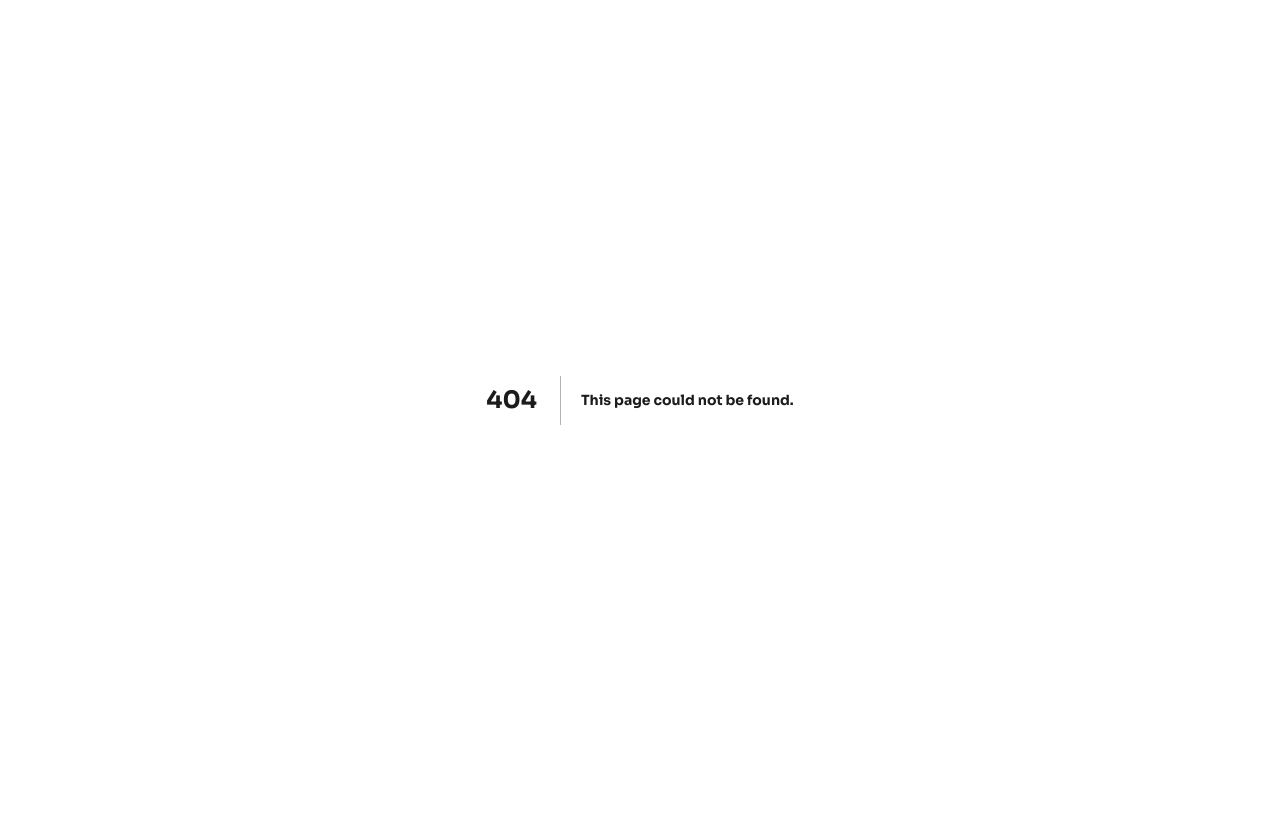
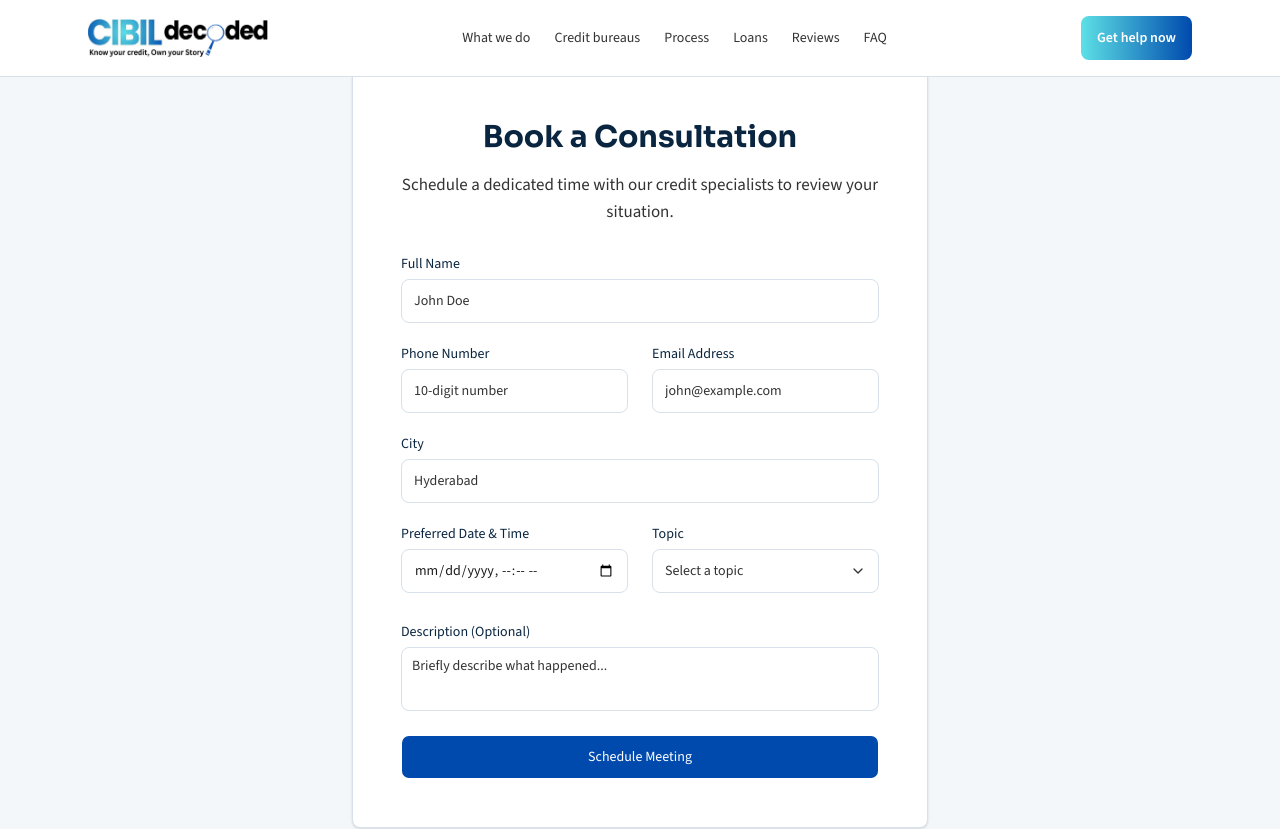
Before and after one commit to Saikiran-Avusula/cibil_decoded_project, a Next.js app: page /book in a window 1280 px wide. Before the commit this address had no page. Shown: the top 829 px of the page. Before the commit the page ends 800 px from the top, so only its background shows below. Built offline with nearby package versions, Linux system fonts and the light colour scheme.

Commit message:
email and minor updates

```diff
--- /dev/null
+++ b/src/app/book/page.tsx
@@ -0,0 +1,257 @@
+"use client";
+
+import { useState } from "react";
+import { useForm } from "react-hook-form";
+import { zodResolver } from "@hookform/resolvers/zod";
+import * as z from "zod";
+import { Header } from "@/components/sections/Header";
+import { Footer } from "@/components/sections/Footer";
+import { Button } from "@/components/ui/button";
+import {
+  Form,
+  FormControl,
+  FormField,
+  FormItem,
+  FormLabel,
+  FormMessage,
+} from "@/components/ui/form";
+import { Input } from "@/components/ui/input";
+import {
+  Select,
+  SelectContent,
+  SelectItem,
+  SelectTrigger,
+  SelectValue,
+} from "@/components/ui/select";
+import { Textarea } from "@/components/ui/textarea";
+
+const bookingSchema = z.object({
+  name: z.string().min(2, "Name is required."),
+  phone: z.string().regex(/^[6-9]\d{9}$/, "Must be a valid 10-digit Indian mobile number."),
+  email: z.string().email("Please enter a valid email address."),
+  city: z.string().min(2, "City is required."),
+  dateTime: z.string().min(1, "Please select a date and time."),
+  topic: z.string().min(1, "Please select a topic."),
+  description: z.string().optional(),
+  honeypot: z.string().max(0).optional(),
+});
+
+type BookingFormData = z.infer<typeof bookingSchema>;
+
+export default function BookMeetingPage() {
+  const [isSuccess, setIsSuccess] = useState(false);
+
+  const form = useForm<BookingFormData>({
+    resolver: zodResolver(bookingSchema),
+    defaultValues: {
+      name: "",
+      phone: "",
+      email: "",
+      city: "",
+      dateTime: "",
+      topic: "",
+      description: "",
+      honeypot: "",
+    },
+  });
+
+  const onSubmit = async (data: BookingFormData) => {
+    if (data.honeypot) return;
+
+    try {
+      const scriptUrl = process.env.NEXT_PUBLIC_GOOGLE_SCRIPT_URL;
+      if (scriptUrl) {
+        await fetch(scriptUrl, {
+          method: "POST",
+          mode: "no-cors",
+          headers: {
+            "Content-Type": "application/json",
+          },
+          body: JSON.stringify({
+            formType: "booking",
+            ...data,
+            submittedAt: new Date().toISOString(),
+          }),
+        });
+      }
+    } catch (error) {
+      console.error("Booking error:", error);
+    }
+
+    setIsSuccess(true);
+    form.reset();
+  };
+
+  return (
+    <>
+      <Header />
+      <main className="pt-[70px] min-h-screen bg-[#F4F7FA] flex flex-col items-center justify-center py-16 px-4">
+        <div className="max-w-xl w-full bg-white rounded-lg border border-line p-8 md:p-12 shadow-sm">
+          <div className="text-center space-y-4 mb-8">
+            <h1 className="text-3xl font-heading text-[#0A2540]">Book a Consultation</h1>
+            <p className="text-muted-text">
+              Schedule a dedicated time with our credit specialists to review your situation.
+            </p>
+          </div>
+
+          {isSuccess ? (
+            <div className="text-center py-12">
+              <h3 className="font-heading text-xl text-[#0A2540] mb-2">Request Received</h3>
+              <p className="text-muted-text">
+                Your consultation request has been sent. We'll send a confirmation email with meeting details shortly.
+              </p>
+              <Button
+                variant="outline"
+                className="mt-6 border-[#004AAD] text-[#004AAD]"
+                onClick={() => setIsSuccess(false)}
+              >
+                Book another meeting
+              </Button>
+            </div>
+          ) : (
+            <Form {...form}>
+              <form onSubmit={form.handleSubmit(onSubmit)} className="space-y-6">
+                <FormField
+                  control={form.control}
+                  name="name"
+                  render={({ field }) => (
+                    <FormItem>
+                      <FormLabel className="text-[#0A2540]">Full Name</FormLabel>
+                      <FormControl>
+                        <Input placeholder="John Doe" className="border-line focus-visible:ring-[#004AAD]" {...field} />
+                      </FormControl>
+                      <FormMessage />
+                    </FormItem>
+                  )}
+                />
+
+                <div className="grid grid-cols-1 md:grid-cols-2 gap-6">
+                  <FormField
+                    control={form.control}
+                    name="phone"
+                    render={({ field }) => (
+                      <FormItem>
+                        <FormLabel className="text-[#0A2540]">Phone Number</FormLabel>
+                        <FormControl>
+                          <Input placeholder="10-digit number" type="tel" className="border-line focus-visible:ring-[#004AAD]" {...field} />
+                        </FormControl>
+                        <FormMessage />
+                      </FormItem>
+                    )}
+                  />
+                  <FormField
+                    control={form.control}
+                    name="email"
+                    render={({ field }) => (
+                      <FormItem>
+                        <FormLabel className="text-[#0A2540]">Email Address</FormLabel>
+                        <FormControl>
+                          <Input placeholder="john@example.com" type="email" className="border-line focus-visible:ring-[#004AAD]" {...field} />
+                        </FormControl>
+                        <FormMessage />
+                      </FormItem>
+                    )}
+                  />
+                </div>
+
+                <FormField
+                  control={form.control}
+                  name="city"
+                  render={({ field }) => (
+                    <FormItem>
+                      <FormLabel className="text-[#0A2540]">City</FormLabel>
+                      <FormControl>
+                        <Input placeholder="Hyderabad" className="border-line focus-visible:ring-[#004AAD]" {...field} />
+                      </FormControl>
+                      <FormMessage />
+                    </FormItem>
+                  )}
+                />
+
+                <div className="grid grid-cols-1 md:grid-cols-2 gap-6">
+                  <FormField
+                    control={form.control}
+                    name="dateTime"
+                    render={({ field }) => (
+                      <FormItem>
+                        <FormLabel className="text-[#0A2540]">Preferred Date & Time</FormLabel>
+                        <FormControl>
+                          <Input type="datetime-local" className="border-line focus-visible:ring-[#004AAD]" {...field} />
+                        </FormControl>
+                        <FormMessage />
+                      </FormItem>
+                    )}
+                  />
+
+                  <FormField
+                    control={form.control}
+                    name="topic"
+                    render={({ field }) => (
+                      <FormItem>
+                        <FormLabel className="text-[#0A2540]">Topic</FormLabel>
+                        <Select onValueChange={field.onChange} value={field.value}>
+                          <FormControl>
+                            <SelectTrigger className="border-line focus:ring-[#004AAD]">
+                              <SelectValue placeholder="Select a topic" />
+                            </SelectTrigger>
+                          </FormControl>
+                          <SelectContent>
+                            <SelectItem value="credit_report_review">Credit Report Review</SelectItem>
+                            <SelectItem value="dispute_guidance">Dispute Guidance</SelectItem>
+                            <SelectItem value="loan_assistance">Loan Assistance</SelectItem>
+                            <SelectItem value="other">Other</SelectItem>
+                          </SelectContent>
+                        </Select>
+                        <FormMessage />
+                      </FormItem>
+                    )}
+                  />
+                </div>
+
+                <FormField
+                  control={form.control}
+                  name="description"
+                  render={({ field }) => (
+                    <FormItem>
+                      <FormLabel className="text-[#0A2540]">Description (Optional)</FormLabel>
+                      <FormControl>
+                        <Textarea
+                          placeholder="Briefly describe what happened..."
+                          className="resize-none border-line focus-visible:ring-[#004AAD]"
+                          rows={4}
+                          {...field}
+                        />
+                      </FormControl>
+                      <FormMessage />
+                    </FormItem>
+                  )}
+                />
+
+                <FormField
+                  control={form.control}
+                  name="honeypot"
+                  render={({ field }) => (
+                    <FormItem className="hidden">
+                      <FormControl>
+                        <Input tabIndex={-1} autoComplete="off" {...field} />
+                      </FormControl>
+                    </FormItem>
+                  )}
+                />
+
+                <Button
+                  type="submit"
+                  disabled={form.formState.isSubmitting}
+                  className="w-full bg-[#004AAD] hover:bg-[#003882] text-white"
+                >
+                  {form.formState.isSubmitting ? "Submitting..." : "Schedule Meeting"}
+                </Button>
+              </form>
+            </Form>
+          )}
+        </div>
+      </main>
+      <Footer />
+    </>
+  );
+}
--- a/src/components/sections/Consultation.tsx
+++ b/src/components/sections/Consultation.tsx
@@ -64,7 +64,7 @@ export function Consultation() {
               className="mt-2 w-full border-[#004AAD] text-[#004AAD] hover:bg-[#F4F7FA]"
               variant="outline"
               nativeButton={false}
-              render={<a href="https://meet.google.com" target="_blank" rel="noopener noreferrer" />}
+              render={<a href="/book" />}
             >
               Book a meeting
             </Button>
--- a/src/components/sections/ContactForm.tsx
+++ b/src/components/sections/ContactForm.tsx
@@ -50,11 +50,25 @@ export function ContactForm() {
       return;
     }
 
-    console.log("Validated Form Payload:", data);
-    // TODO: replace with real API call in Phase 8+
-
-    // Simulate API delay
-    await new Promise((resolve) => setTimeout(resolve, 1000));
+    try {
+      const scriptUrl = process.env.NEXT_PUBLIC_GOOGLE_SCRIPT_URL;
+      if (scriptUrl) {
+        await fetch(scriptUrl, {
+          method: "POST",
+          mode: "no-cors",
+          headers: {
+            "Content-Type": "application/json",
+          },
+          body: JSON.stringify({
+            formType: "contact",
+            ...data,
+            submittedAt: new Date().toISOString(),
+          }),
+        });
+      }
+    } catch (error) {
+      console.error("Form submission error:", error);
+    }
 
     setIsSuccess(true);
     form.reset();
@@ -73,9 +87,9 @@ export function ContactForm() {
         <div className="bg-white rounded-lg border border-line p-6 md:p-10 shadow-sm">
           {isSuccess ? (
             <div className="text-center py-12">
-              <h3 className="font-heading text-xl text-ink mb-2">Received.</h3>
+              <h3 className="font-heading text-xl text-[#0A2540] mb-2">Request Received</h3>
               <p className="text-muted-text">
-                We&apos;ll contact you by your preferred method shortly.
+                Your request has been sent. We'll send a confirmation email shortly.
               </p>
               <Button
                 variant="outline"
--- a/src/components/sections/Footer.tsx
+++ b/src/components/sections/Footer.tsx
@@ -27,9 +27,9 @@ export function Footer() {
           {/* Column 2: Contact Placeholders */}
           <div className="flex flex-col gap-3">
             <h3 className="text-white font-sora font-semibold mb-2">Contact Us</h3>
-            <p className="text-sm">Phone: <a href="tel:+919876543210" className="hover:text-white transition-colors focus-visible:outline-none focus-visible:ring-2 focus-visible:ring-[#004AAD] focus-visible:ring-offset-2 rounded-sm">+91 98765 43210</a></p>
-            <p className="text-sm">Email: <a href="mailto:support@cibildecoded.in" className="hover:text-white transition-colors focus-visible:outline-none focus-visible:ring-2 focus-visible:ring-[#004AAD] focus-visible:ring-offset-2 rounded-sm">support@cibildecoded.in</a></p>
-            <p className="text-sm">WhatsApp: <a href="https://wa.me/919876543210" className="hover:text-white transition-colors focus-visible:outline-none focus-visible:ring-2 focus-visible:ring-[#004AAD] focus-visible:ring-offset-2 rounded-sm">+91 98765 43210</a></p>
+            {/* <p className="text-sm">Phone: <a href="tel:+919876543210" className="hover:text-white transition-colors focus-visible:outline-none focus-visible:ring-2 focus-visible:ring-[#004AAD] focus-visible:ring-offset-2 rounded-sm">Will soon be available</a></p> */}
+            <p className="text-sm">Email: <a href="mailto:support@cibildecoded.in" className="hover:text-white transition-colors focus-visible:outline-none focus-visible:ring-2 focus-visible:ring-[#004AAD] focus-visible:ring-offset-2 rounded-sm">cibildecoded@gmail.com</a></p>
+            {/* <p className="text-sm">WhatsApp: <a href="https://wa.me/919876543210" className="hover:text-white transition-colors focus-visible:outline-none focus-visible:ring-2 focus-visible:ring-[#004AAD] focus-visible:ring-offset-2 rounded-sm">Will soon be available</a></p> */}
           </div>
 
           {/* Column 3: Links */}
@@ -45,11 +45,11 @@ export function Footer() {
             <h3 className="text-white font-sora font-semibold mb-2">Business Details</h3>
             <p className="text-sm">CIBIL Decoded Services</p>
             <p className="text-sm leading-relaxed">
-              [Office Address Line 1]<br />
-              Hyderabad, Telangana<br />
-              India - 500001
+              {/* [Office Address Line 1] */}
+              Kukatpally, Hyderabad, Telangana<br />
+              India - 500072
             </p>
-            <p className="text-sm mt-2 text-white/60">CIN: [Placeholder CIN]</p>
+            {/* <p className="text-sm mt-2 text-white/60">CIN: [Placeholder CIN]</p> */}
           </div>
         </div>
 
```
